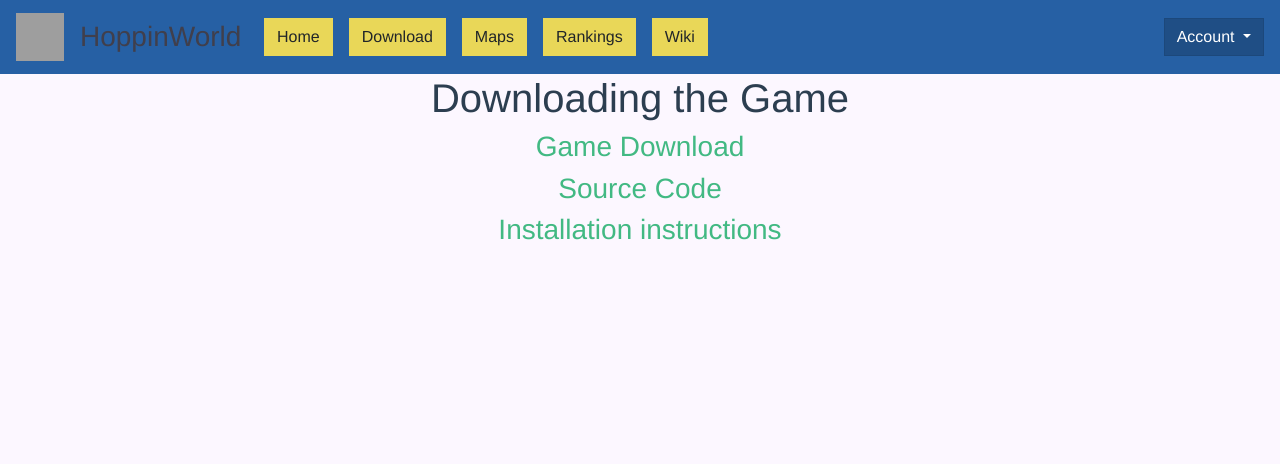
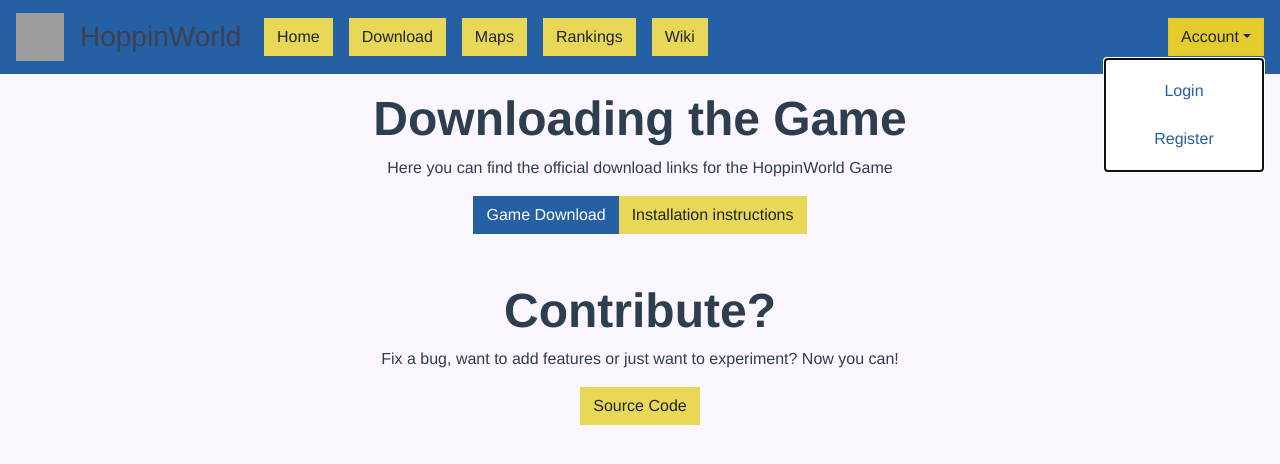
Before and after one commit to HoppinWorld/websitefrontend, a Vue app: page /download in a window 1280 px wide. Both pictures are taken after a click on the button "Account". Shown: the top 464 px of the page. Built offline with nearby package versions, Linux system fonts and the light colour scheme; grey boxes are pictures that could not be loaded.

Commit message:
Fixing shit

```diff
--- a/src/components/Download.vue
+++ b/src/components/Download.vue
@@ -1,11 +1,16 @@
 <template>
   <div>
-  	<h1>Downloading the Game</h1>
-    <a href="https://github.com/HoppinWorld/hoppinworldclient/releases" target="_blank"><h3>Game Download</h3></a>
+  	<h1 class="mt-3">Downloading the Game</h1>
+    <p>Here you can find the official download links for the HoppinWorld Game</p>
+    <a href="https://github.com/HoppinWorld/hoppinworldclient/releases" target="_blank"><b-btn variant="primary">Game Download</b-btn></a>
 
-    <a href="https://github.com/HoppinWorld/" target="_blank"><h3>Source Code</h3></a>
+    <a href="https://hoppinworld.net/wiki/install.html" target="_blank"><b-btn variant="warning">Installation instructions</b-btn></a>
 
-    <a href="https://hoppinworld.net/wiki/install.html" target="_blank"><h3>Installation instructions</h3></a>
+    <h2 class="mt-5">Contribute?</h2>
+    <p>Fix a bug, want to add features or just want to experiment? Now you can!</p>
+    <a href="https://github.com/HoppinWorld/" target="_blank"><b-btn variant="warning"> <font-awesome-icon icon="Github" />
+ Source Code</b-btn></a>
+ <!-- <i class="fab fa-github"></i> -->
   </div>
 </template>
 
@@ -18,7 +23,8 @@ export default {
 <style scoped>
 h1, h2 {
   vertical-align: center;
-  font-weight: normal;
+  font-weight: bolder;
+  font-size: 3rem;
 }
 a {
   color: #42b983;
--- a/src/components/HelloWorld.vue
+++ b/src/components/HelloWorld.vue
@@ -7,18 +7,18 @@
         <h2>A Game Where you Hop Around</h2>
         <h5>Go as Fast as You Want!</h5>
       </div>
-      <img class="banner-img" src="/static/assets/images/gameplay2.png" alt="Gameplay Image 2"/>
+      <img class="banner-img" src="/static/assets/images/websave/gameplay2.png" alt="Gameplay Image 2"/>
     </div>
 
     <div class="banner-container">
         <h2>Global Leaderboards</h2>
         <h5>Try to be the fastest on each map, collect World Records!</h5>
-      <!--<img src="/static/assets/images/number1.png" alt="Number 1 Image" width="64" height="64""/> -->
+      <!--<img src="/static/assets/images/websave/number1.png" alt="Number 1 Image" width="64" height="64""/> -->
     </div>
 
     <div class="banner-container">
       <h2 class="banner-text text-light">Bunny Hop at Its Finest</h2>
-      <img class="banner-img" src="/static/assets/images/gameplay1.png" alt="Gameplay Image 1"/>
+      <img class="banner-img" src="/static/assets/images/websave/gameplay1.png" alt="Gameplay Image 1"/>
     </div>
 
     <div class="banner-container">
@@ -31,7 +31,7 @@
         <h2>Community Maps</h2>
         <h5>Anyone can make maps, even you!</h5>
       </div>
-      <img class="banner-img" src="/static/assets/images/blender.png" alt="Level Editor Image"/>
+      <img class="banner-img" src="/static/assets/images/websave/blender.png" alt="Level Editor Image"/>
     </div>
 
     <div class="banner-container">
@@ -44,7 +44,7 @@
         <h2 style="font-weight: bold;">MLG MODE</h2>
         <h5 style="font-weight: bold;">Coming soon</h5>
       </div>
-      <img class="banner-img" src="/static/assets/images/rainbowfrog.png" alt="Code Editor"/>
+      <img class="banner-img" src="/static/assets/images/websave/rainbowfrog.png" alt="Code Editor"/>
     </div>
 
     <div class="banner-container">
@@ -52,7 +52,7 @@
         <h2>Open Source</h2>
         <h5>Fix a bug, want to add features or just want to experiment? Now you can!</h5>
       </div>
-      <img class="banner-img" src="/static/assets/images/code.png" alt="Code Editor"/>
+      <img class="banner-img" src="/static/assets/images/websave/code.png" alt="Code Editor"/>
     </div>
 
   </div>
--- a/src/components/NavBar.vue
+++ b/src/components/NavBar.vue
@@ -22,33 +22,33 @@
       </ul>
 
       <div class="navbar-nav">
-          <div class="dropdown">
-            <button type="button" class="btn btn-primary dropdown-toggle" data-toggle="dropdown">
-              Account
-            </button>
+          <b-dropdown variant="warning" right text="Account" class="dropdown">
+            <!-- <button type="button" class="btn btn-primary dropdown-toggle" data-toggle="dropdown">
 
-            <div class="dropdown-menu dropdown-menu-right">
+            </button> -->
+
+            <!-- <div class="dropdown-menu dropdown-menu-right"> -->
               <b-dropdown-item v-if="!logged()">
-                <router-link class="nav-link" to="/login">
-                  <b-button variant=warning>
+                <router-link class="nav-link text-primary text-center" to="/login">
+                  <!-- <b-button block variant=warning> -->
                     Login
-                  </b-button>
+                  <!-- </b-button> -->
                 </router-link>
               </b-dropdown-item>
 
               <b-dropdown-item v-if="!logged()">
-                <router-link class="nav-link" to="/register">
-                  <b-button variant=warning>
+                <router-link class="nav-link text-primary text-center" to="/register">
+                  <!-- <b-button block variant=warning> -->
                     Register
-                  </b-button>
+                  <!-- </b-button> -->
                 </router-link>
               </b-dropdown-item>
 
               <b-dropdown-item v-if="logged()"><a href="#">Profile</a></b-dropdown-item>
               <b-dropdown-item v-if="logged()"><a href="#">Settings</a></b-dropdown-item>
               <b-dropdown-item v-if="logged()"><a href="#">Logout</a></b-dropdown-item>
-            </div>
-          </div>
+            <!-- </div> -->
+          </b-dropdown>
       </div>
     </div>
   </nav>
--- a/src/main.js
+++ b/src/main.js
@@ -4,8 +4,14 @@ import Vue from 'vue'
 import App from './App'
 import router from './router'
 import BootstrapVue from 'bootstrap-vue'
+import { library } from '@fortawesome/fontawesome-svg-core'
+// import {} from '@fortawesome/free-solid-svg-icons'
+import { faGithub } from '@fortawesome/free-brands-svg-icons'
+import { FontAwesomeIcon } from '@fortawesome/vue-fontawesome'
+import './style.scss'
 
-import './style.scss'
+library.add(faGithub)
+Vue.component('font-awesome-icon', FontAwesomeIcon)
 
 export const globalStore = new Vue({
   data: {
```
Also changed, not shown: package.json (+6 -1 lines), 1 other file (tests, documents, lock files or other folders).
